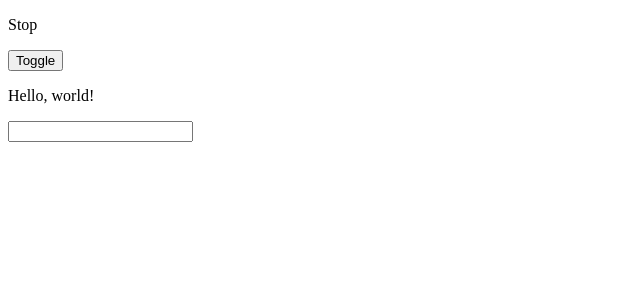
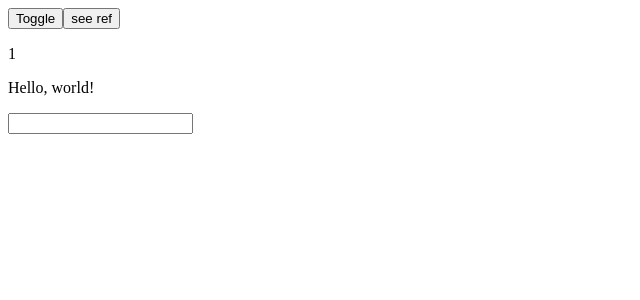
Before and after one commit to heyho00/timer-app, a React (Vite) app: page / in a window 1280 px wide. Shown: the top 300 px of the page, without its empty margins (0-640 px from the left). Built offline with nearby package versions, Linux system fonts and the light colour scheme.

Commit message:
➕ ref 값 변경 실습

```diff
--- a/src/components/TimerControl.tsx
+++ b/src/components/TimerControl.tsx
@@ -1,4 +1,4 @@
-import { useEffect, useState } from "react";
+import { useEffect, useRef, useState } from "react";
 
 function Timer() {
     useEffect(()=>{
@@ -19,30 +19,39 @@ function Timer() {
 }
 
 export default function TimerControl() {
-    const ref = {
-        value: 1,
-    }
-    ref.value = 2
+    // const ref = {
+    //     value: 1,
+    // }
+    // ref.value = 2
     // 이런 ref를 만들고
     // const로 만든 ref 지만 ref.value의 값은 변경 가능하다. 이런 개념.
     // 각자 다른 컴포넌트들이 자신들만의 이런 객체를 갖고싶어 -> useRef
 
+    const ref = useRef(1)
+    // useState는 상태가 변경되면 해당 컴포넌트와 하위 컴포넌트를 다시 렌더링함.
+    // useRef는 ref.current 값이 변해도 리렌더 안함.
+    // 다른 이유로 렌더될때만 반영됨.
+
     const [playing, setPlaying] = useState(false)
 
     const handleClick = () => {
-        setPlaying(!playing)
+        ref.current += 1
+        // setPlaying(!playing)
     }
-
+console.log(ref.current,'ss')
     return (
         <div>
-            {playing ?(
+            {/* {playing ?(
                 <Timer />
             ): (
                 <p>Stop</p>
-            ) }
+            ) } */}
             <button type="button" onClick={handleClick}>
                 Toggle
             </button>
+            <button type="button" onClick={()=>console.log(ref.current)}>see ref</button>
+
+            <p>{ref.current}</p>
         </div>
     )
 }
```
